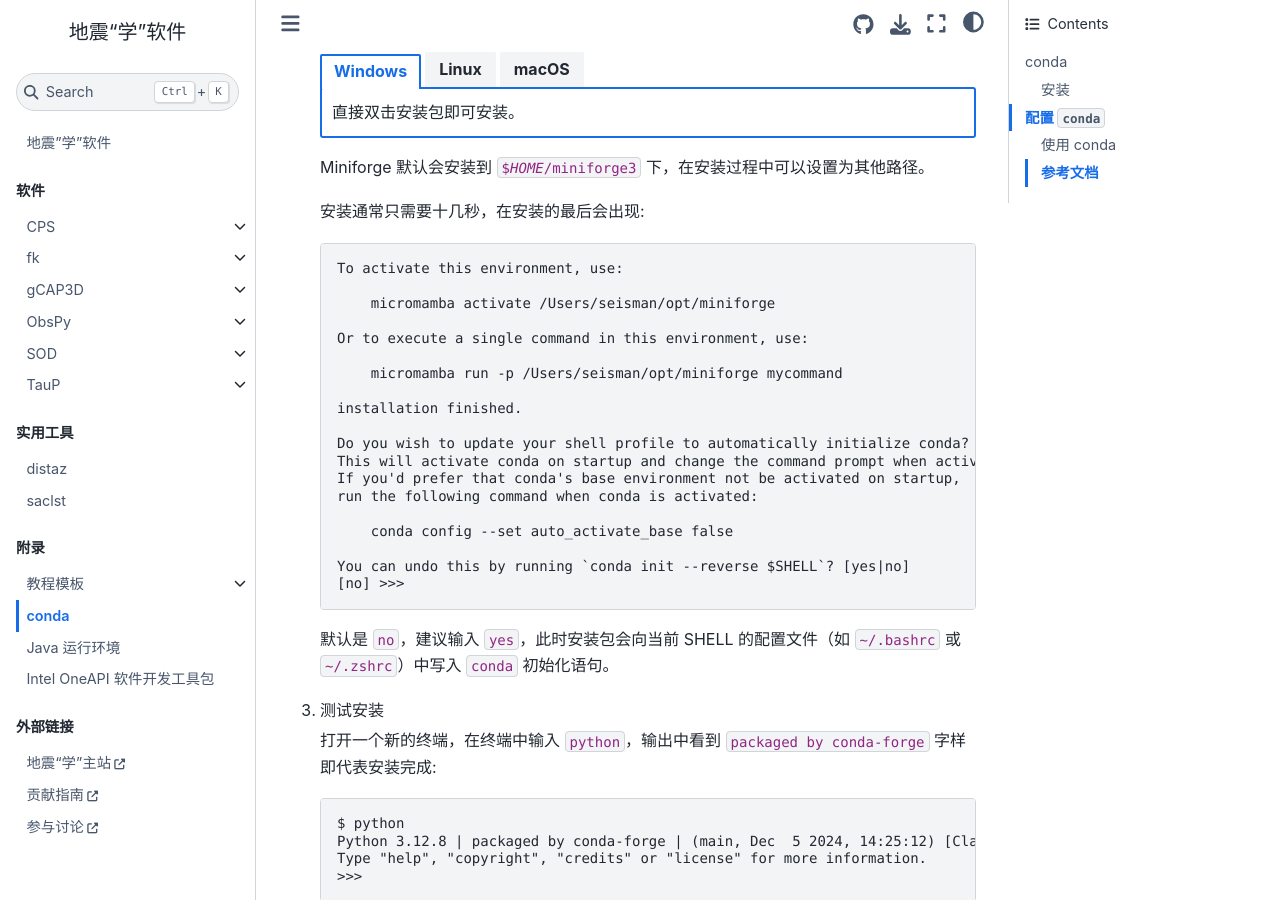
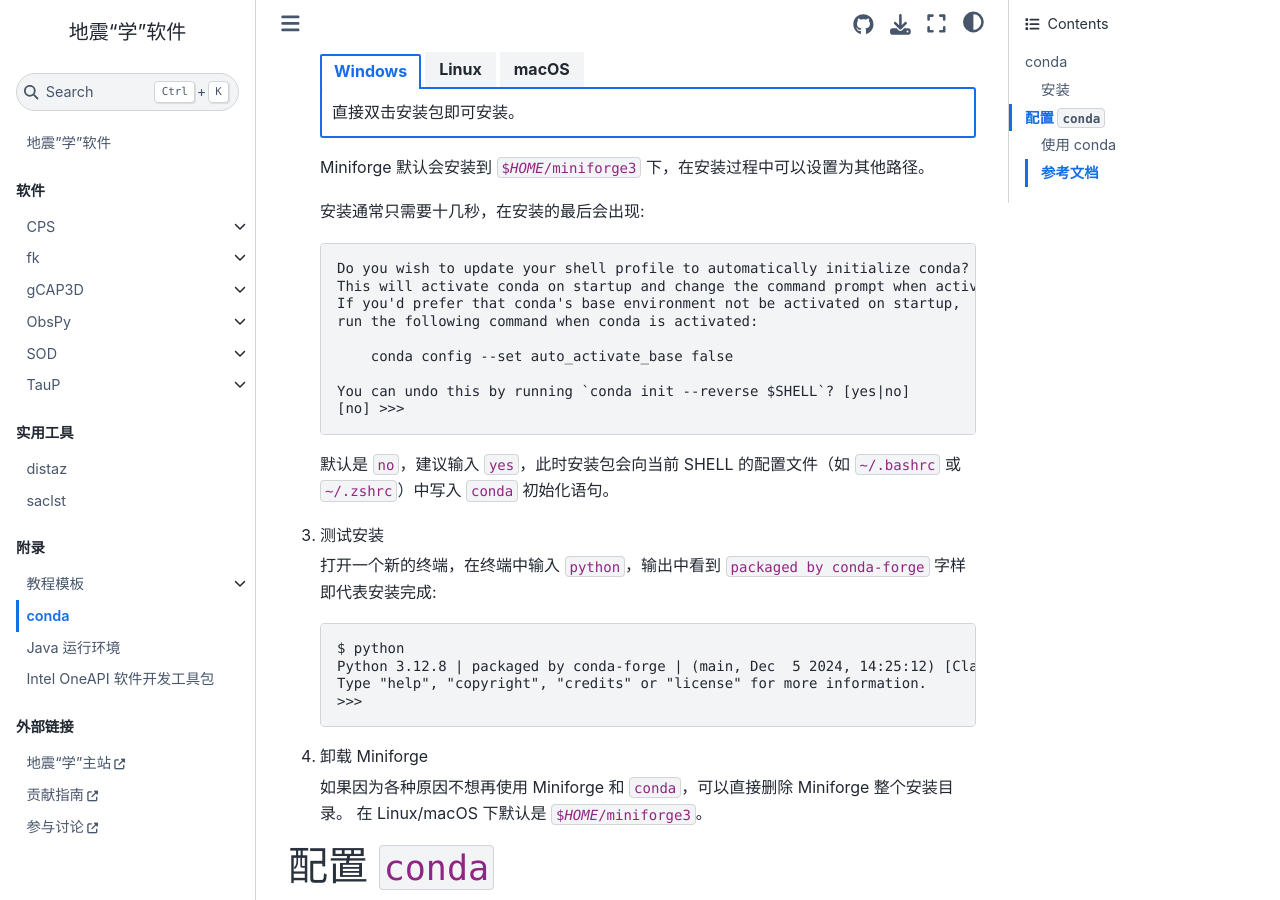
Before and after one commit to seismo-learn/software, a Jupyter Book: the page built from source/conda/index.md, in a window 1280 px wide and 900 px high, scrolled down 678 px. Built offline with Jupyter Book 1.0.4 settings and Sphinx 7.4.7 and the Sphinx Book theme 1.1.4, drawn with Linux system fonts in a browser that asks for light colours.

Commit message:
conda: Short version of splash screen message

````diff
--- a/source/conda/index.md
+++ b/source/conda/index.md
@@ -63,16 +63,6 @@
 
    安装通常只需要十几秒，在安装的最后会出现:
    ```
-   To activate this environment, use:
-
-       micromamba activate /Users/seisman/opt/miniforge
-
-   Or to execute a single command in this environment, use:
-
-       micromamba run -p /Users/seisman/opt/miniforge mycommand
-
-   installation finished.
-
    Do you wish to update your shell profile to automatically initialize conda?
    This will activate conda on startup and change the command prompt when activated.
    If you'd prefer that conda's base environment not be activated on startup,
````
